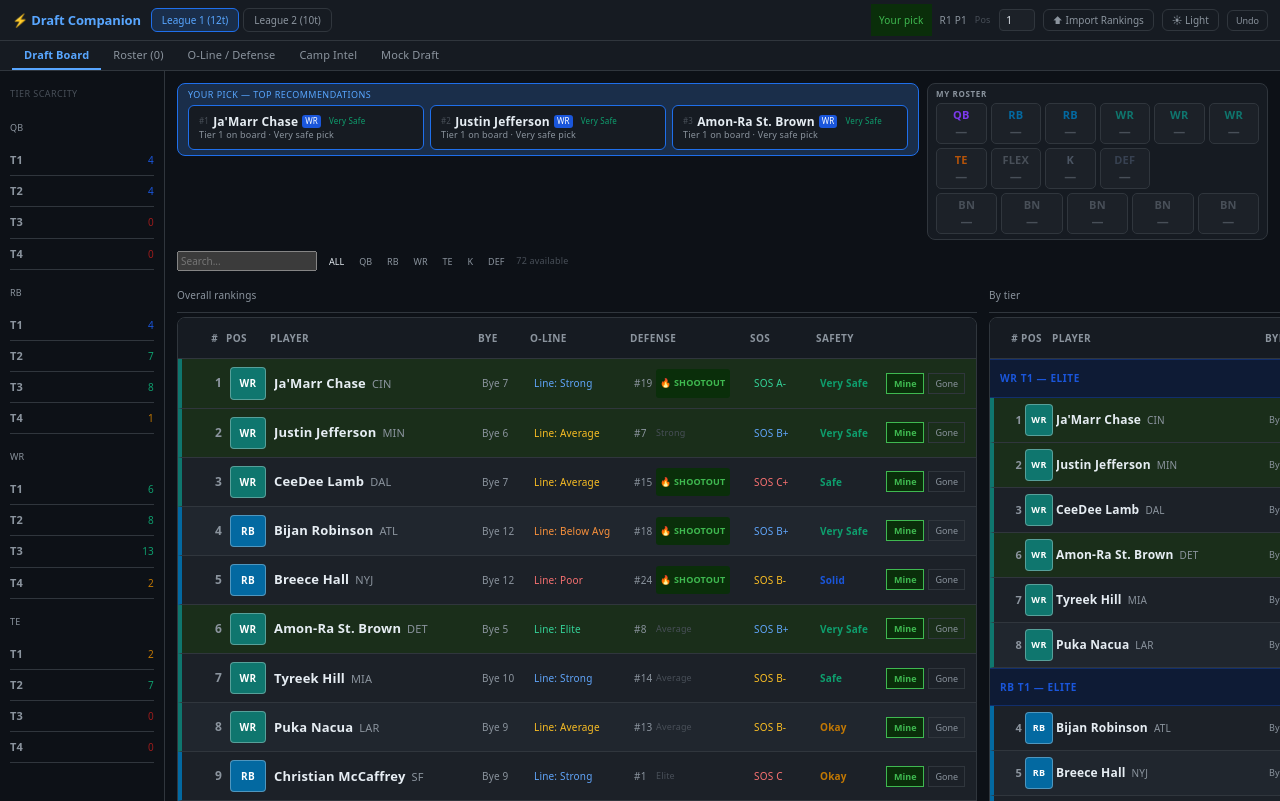
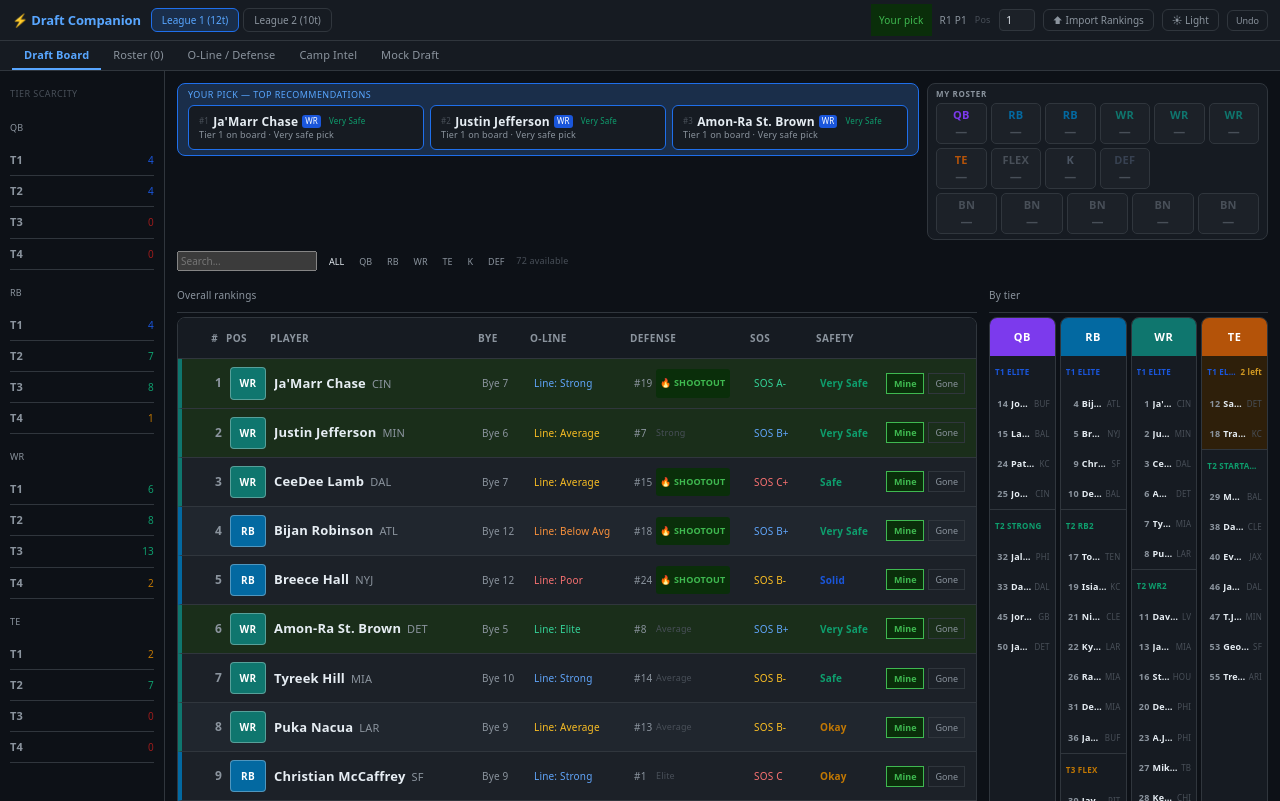
Before and after one commit to Parth33/fantasy-draft-server, a React (Vite) app in the folder fantasy-draft-companion/: page / in a window 1280 px wide. Built offline with nearby package versions, Linux system fonts and the light colour scheme.

Commit message:
redesign tier panel as positional cheat sheet reference

```diff
--- a/fantasy-draft-companion/src/App.jsx
+++ b/fantasy-draft-companion/src/App.jsx
@@ -567,18 +567,6 @@ export default function App() {
 
   const sorted = useMemo(() => [...filtered].sort((a,b)=>a.rank-b.rank), [filtered]);
 
-  const tierGroups = useMemo(() => {
-    const g={};
-    filtered.forEach(p=>{const k=`${p.pos}-${p.tier}`;if(!g[k])g[k]=[];g[k].push(p);});
-    return g;
-  }, [filtered]);
-
-  const tierOrder = useMemo(() => Object.keys(tierGroups).sort((a,b)=>{
-    const ra=Math.min(...tierGroups[a].map(p=>p.rank));
-    const rb=Math.min(...tierGroups[b].map(p=>p.rank));
-    return ra-rb;
-  }), [tierGroups]);
-
   const recs = useMemo(() => getRecs(available, roster, round), [available, roster, round]);
 
   const isMyTurn = useMemo(() => {
@@ -1071,25 +1059,37 @@ export default function App() {
                   </div>
                 </div>
 
-                {/* RIGHT: Tier view */}
+                {/* RIGHT: Tier cheat sheet */}
                 <div>
                   <div style={{fontSize:10,fontWeight:500,color:"var(--text-secondary)",marginBottom:4,paddingBottom:4,borderBottom:"0.5px solid var(--border)"}}>By tier</div>
-                  <div style={{border:"1px solid var(--border)",borderRadius:8,overflow:"hidden"}}>
-                    <div style={{display:"grid",gridTemplateColumns:ROW_COLS_COMPACT,gap:3,padding:"7px 6px",fontSize:10,fontWeight:700,color:"var(--text-secondary)",textTransform:"uppercase",letterSpacing:"0.04em",background:"var(--bg-card)",borderBottom:"1px solid var(--border)"}}>
-                      <span style={{textAlign:"right"}}>#</span><span>Pos</span><span>Player</span><span>Bye</span><span>O-Line</span><span>Defense</span><span>SOS</span><span>Safety</span><span></span>
-                    </div>
-                    {tierOrder.map(key=>{
-                      const ps=tierGroups[key];
-                      const [pos,tier]=key.split("-");
-                      const color=TIER_COLORS[Number(tier)]||"#888";
-                      const label=(TIER_LABELS[pos]||TIER_LABELS.WR)[Number(tier)];
+                  <div style={{display:"grid",gridTemplateColumns:"repeat(4, minmax(0, 1fr))",gap:4}}>
+                    {["QB","RB","WR","TE"].map(pos=>{
+                      const byTier=tiersByPos[pos]||{};
+                      const tierNums=Object.keys(byTier).map(Number).sort((a,b)=>a-b);
+                      const color=POS_COLORS[pos];
                       return (
-                        <div key={key}>
-                          <div style={{display:"flex",alignItems:"center",justifyContent:"space-between",padding:"5px 10px",background:`${color}26`,borderTop:`1px solid ${color}55`,borderBottom:`1px solid ${color}55`}}>
-                            <span style={{fontSize:10,fontWeight:800,color,textTransform:"uppercase",letterSpacing:"0.06em"}}>{pos} T{tier} — {label}</span>
-                            <span style={{fontSize:9,fontWeight:700,color}}>{ps.length} left</span>
-                          </div>
-                          {ps.map((p,i)=><PlayerRow key={p.id} p={p} compact index={i}/>)}
+                        <div key={pos} style={{border:"1px solid var(--border)",borderRadius:8,overflow:"hidden",background:"var(--bg-card)",minWidth:0}}>
+                          <div style={{padding:"6px 4px",background:color,color:"#fff",fontSize:11,fontWeight:800,textAlign:"center",letterSpacing:"0.06em"}}>{pos}</div>
+                          {tierNums.map((tier,ti)=>{
+                            const ps=byTier[tier];
+                            const cliffTint=ps.length<=2;
+                            const label=(TIER_LABELS[pos]||TIER_LABELS.WR)[tier]||`Tier ${tier}`;
+                            return (
+                              <div key={tier} style={{background:cliffTint?"var(--bg-warn)":"transparent",borderTop:ti>0?"1px solid var(--border)":"none"}}>
+                                <div style={{display:"flex",alignItems:"center",justifyContent:"space-between",gap:3,padding:"3px 5px",minWidth:0}}>
+                                  <span style={{fontSize:8,fontWeight:800,color:TIER_COLORS[tier]||"#888",textTransform:"uppercase",letterSpacing:"0.03em",whiteSpace:"nowrap",overflow:"hidden",textOverflow:"ellipsis",minWidth:0,flex:1}}>T{tier} {label}</span>
+                                  {cliffTint&&<span style={{fontSize:8,fontWeight:700,color:"var(--text-warning)",whiteSpace:"nowrap",flexShrink:0}}>{ps.length} left</span>}
+                                </div>
+                                {ps.map(p=>(
+                                  <div key={p.id} onClick={()=>setSelected(p)} title={`${p.name} (${p.team})`} style={{display:"flex",alignItems:"baseline",gap:3,padding:"2px 5px",cursor:"pointer",minWidth:0}}>
+                                    <span style={{fontSize:9,fontWeight:700,color:"var(--text-secondary)",width:13,flexShrink:0,textAlign:"right"}}>{p.rank}</span>
+                                    <span style={{fontSize:9,fontWeight:600,color:"var(--text-primary)",overflow:"hidden",textOverflow:"ellipsis",whiteSpace:"nowrap",flex:1,minWidth:0}}>{p.name}</span>
+                                    <span style={{fontSize:8,color:"var(--text-muted)",flexShrink:0}}>{p.team}</span>
+                                  </div>
+                                ))}
+                              </div>
+                            );
+                          })}
                         </div>
                       );
                     })}
```
